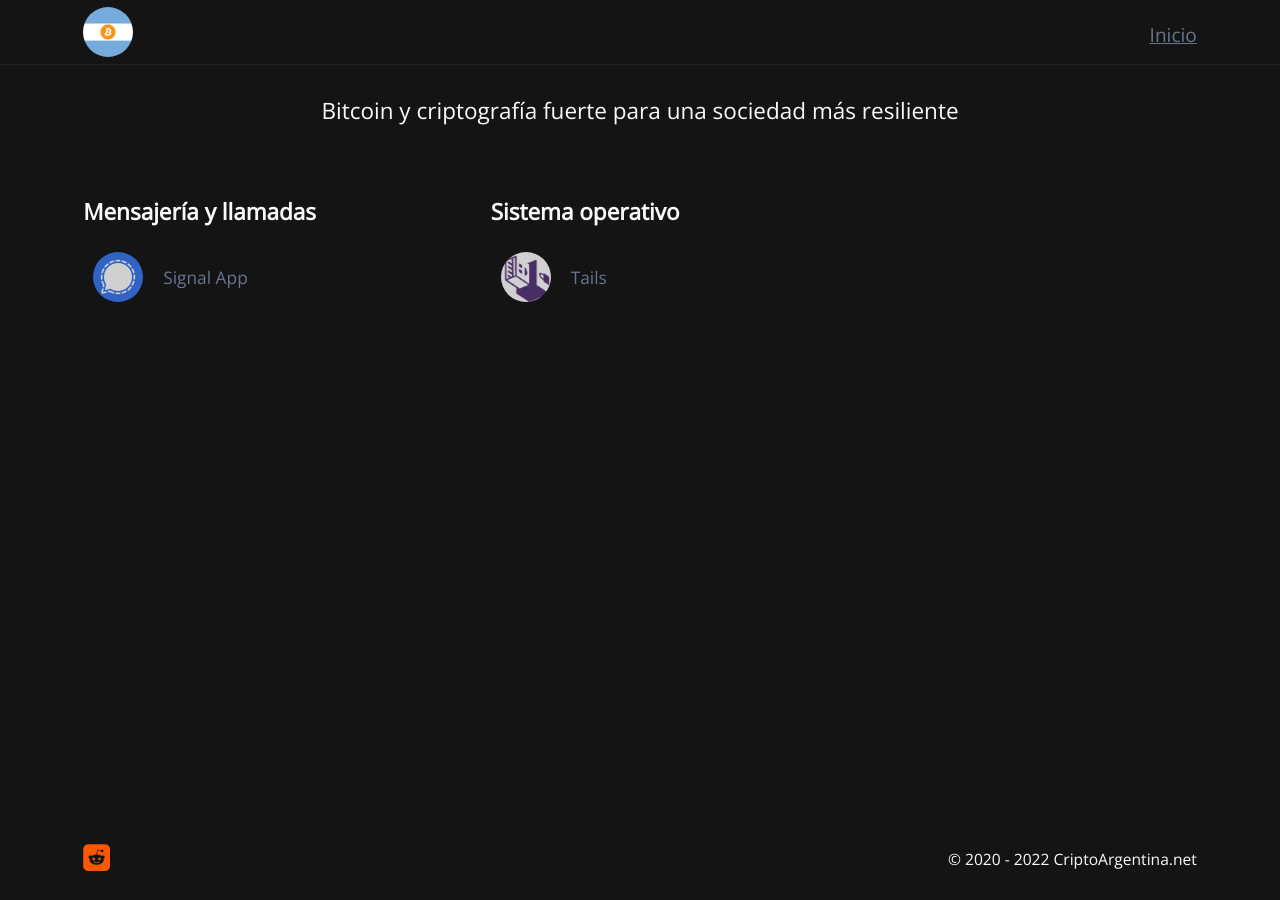
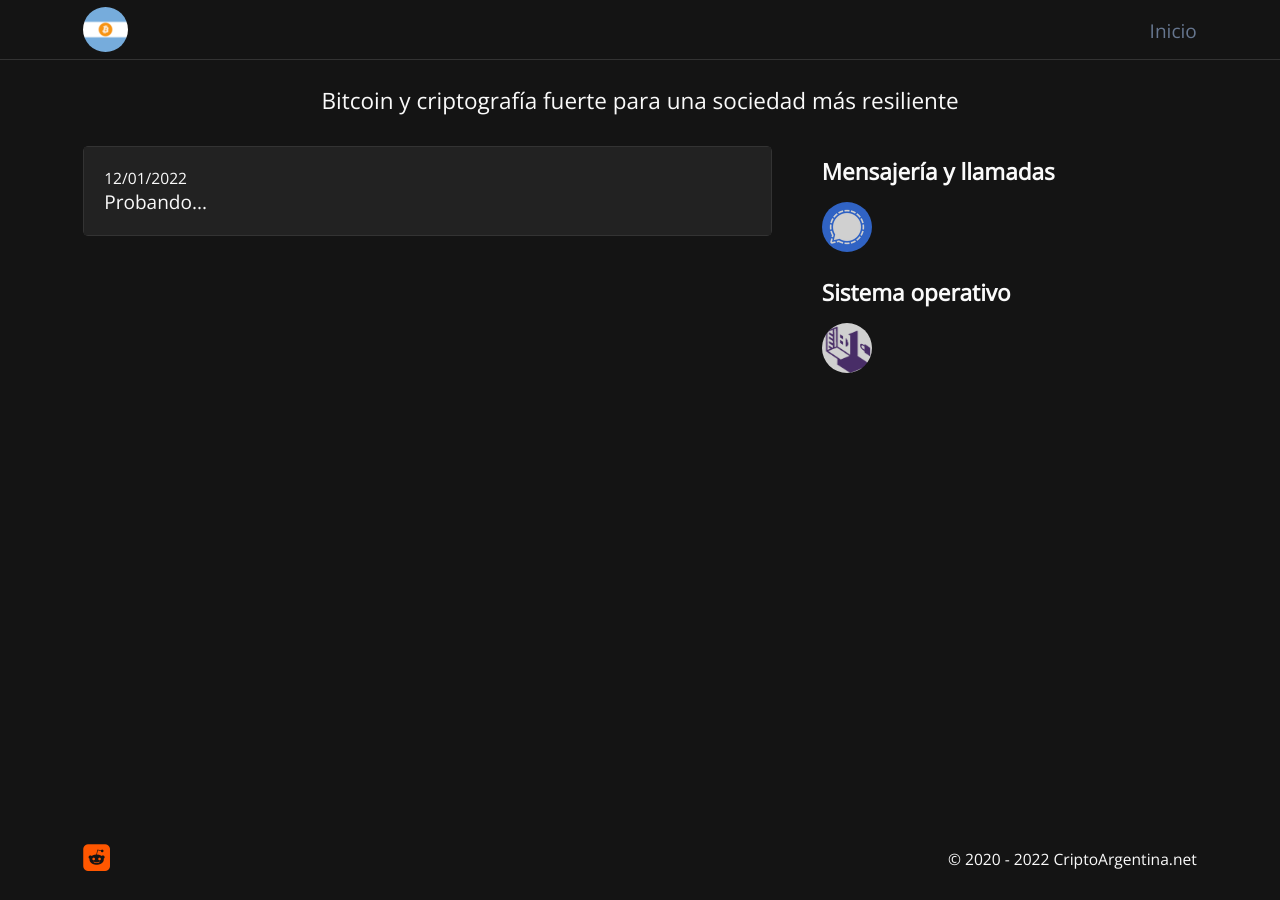
Before and after one commit to CriptoArgentina/CriptoArgentina.net, a Jekyll site: the page built from index.html, in a window 1280 px wide. Built offline with Jekyll 4.4.1, drawn with Linux system fonts in a browser that asks for light colours; some web fonts are replaced.

Commit message:
Mejoras en el estilo y probando...

```diff
--- a/_layouts/page.html
+++ b/_layouts/page.html
@@ -2,4 +2,10 @@
 layout: default
 ---
 
-{{ content }}
+<div id="page-content">
+	<div class="center">
+
+		{{ content }}
+
+	</div>
+</div>
--- /dev/null
+++ b/assets/css/index.css
@@ -0,0 +1,123 @@
+#page-content {
+	padding-top: 0 !important;
+}
+
+#motto {
+	float: left;
+	padding: 30px;
+	width: 100%;
+	margin-top: 5px;
+	font-size: 1.3em;
+	text-align: center;
+}
+
+#left {
+	margin-right: 425px;
+}
+
+#feed {
+	float: left;
+	width: 100%;
+	border: 1px solid #333;
+	border-radius: 5px;
+	-moz-border-radius: 5px;
+	-webkit-border-radius: 5px;
+}
+
+#feed .item {
+	float: left;
+	width: 100%;
+	padding: 20px;
+}
+
+#feed .item:nth-child(2n+1) {
+    background-color: #222;
+}
+
+#feed .i-date {
+	font-size: 0.9em;
+}
+
+#feed .i-title {
+	font-size: 1.1em;
+}
+
+#feed .i-url {
+	font-size: 0.9em;
+}
+
+#right {
+	float: right;
+	width: 375px;
+}
+
+#tools .section {
+	float: left;
+	width: 100%;
+	margin-bottom: 10px;
+}
+
+#tools a {
+	float: left;
+	text-decoration: none;
+}
+
+#tools a:hover .icon {
+	opacity: 1;
+}
+
+#tools span {
+	margin-left: 20px;
+}
+
+#tools img {
+	width: 50px;
+	height: 50px;
+	border-radius: 50%;
+	opacity: 0.8;
+}
+
+.clear {
+	clear: both;
+}
+
+@media screen and (max-width: 1000px) {
+
+	#right {
+		width: 300px;
+	}
+
+	#left {
+		margin-right: 350px;
+	}
+
+}
+
+@media screen and (max-width: 900px) {
+
+	#motto {
+		font-size: 1.1em;
+	}
+
+	#left,
+	#right {
+		width: 100%;
+	}
+
+	#right {
+		margin-top: 20px;
+	}
+
+}
+
+@media screen and (max-width: 700px) {
+
+	#motto {
+		font-size: 1.1em;
+	}
+
+	#tools h4 {
+		font-size: 1em;
+	}
+
+}
--- a/assets/css/main.css
+++ b/assets/css/main.css
@@ -38,6 +38,12 @@
 .icon-reddit-square:before {
 	content: "\e900";
 	color: #FF5700;
+}
+
+* {
+    box-sizing: border-box;
+    -moz-box-sizing: border-box;
+    -webkit-box-sizing: border-box;
 }
 
 body {
@@ -103,11 +109,12 @@ h5 {
 
 #site-header {
 	position: fixed;
-	padding: 7px 0;
+	padding: 5px 0;
 	top: 0;
 	width: 100%;
-	height: 50px;
-	border-bottom: 1px solid #222;
+	height: 60px;
+	background-color: #141414;
+	border-bottom: 1px solid #333;
 	z-index: 100;
 }
 
@@ -116,56 +123,26 @@ h5 {
 }
 
 #logo {
+	margin-top: 2px;
+	width: 45px;
 	border-radius: 50%;
 }
 
 #site-nav {
 	float: right;
-	margin-top: 15px;
+	margin-top: 13px;
 	font-size: 1.1em;
+}
+
+#site-nav a {
+    margin-left: 20px;
+    text-decoration: none;
 }
 
 #page-content {
 	flex: 1;
 	padding-top: 40px;
 	margin-top: 50px;
-}
-
-#motto {
-	margin-top: 5px;
-	font-size: 1.3em;
-	text-align: center;
-}
-
-#tools {
-	display: flex;
-	flex-wrap: wrap;
-	flex-direction:  row;
-	float: left;
-	margin-top: 60px;
-	width: 100%;
-}
-
-#tools a {
-	display: flex;
-	align-items: center;
-	padding: 10px;
-	text-decoration: none;
-}
-
-#tools a:hover .icon {
-	opacity: 1;
-}
-
-#tools span {
-	margin-left: 20px;
-}
-
-#tools img {
-	width: 50px;
-	height: 50px;
-	border-radius: 50%;
-	opacity: 0.8;
 }
 
 #site-footer {
@@ -189,31 +166,3 @@ h5 {
 	float: right;
 	margin-top: 10px;
 }
-
-@media screen and (max-width: 900px) {
-
-	#motto {
-		margin-top: 15px;
-		font-size: 1.1em;
-	}
-
-	.section {
-		float: left;
-		margin-bottom: 30px;
-	}
-
-}
-
-
-@media screen and (max-width: 700px) {
-
-	#motto {
-		margin-top: 25px;
-		font-size: 1.1em;
-	}
-
-	#tools h4 {
-		font-size: 1em;
-	}
-
-}
--- a/index.html
+++ b/index.html
@@ -4,25 +4,34 @@ css: index
 description: Bitcoin y criptografía fuerte para una sociedad más resiliente
 ---
 
-<div id="page-content">
-	<div class="center">
 <div id="motto">{{ site.description }}</div>
 
+<div id="left">
+	<div id="feed">
+		<div class="item">
+			<div class="i-date">12/01/2022</div>
+			<div class="i-title">
+				Probando...
+			</div>
+		</div>
+	</div>
+</div>
+
+<div id="right">
 	<div id="tools">
 		<div class="section">
 			<h4>Mensajería y llamadas</h4>
 			<a href="https://www.signal.org/es/">
 				<img class="icon" src="assets/img/herramientas/signal-100x100.png" alt="Signal App" />
-					<span>Signal App</span>
 			</a>
 		</div>
 		<div class="section">
 			<h4>Sistema operativo</h4>
 			<a href="https://tails.boum.org/index.es.html">
 				<img class="icon" src="assets/img/herramientas/tails.png" alt="Tails" />
-					<span>Tails</span>
 			</a>
 		</div>
 	</div>
-	</div> <!-- .center -->
 </div>
+
+<div class="clear"></div>
```
Lines whose indentation alone changed are shown as unchanged.
